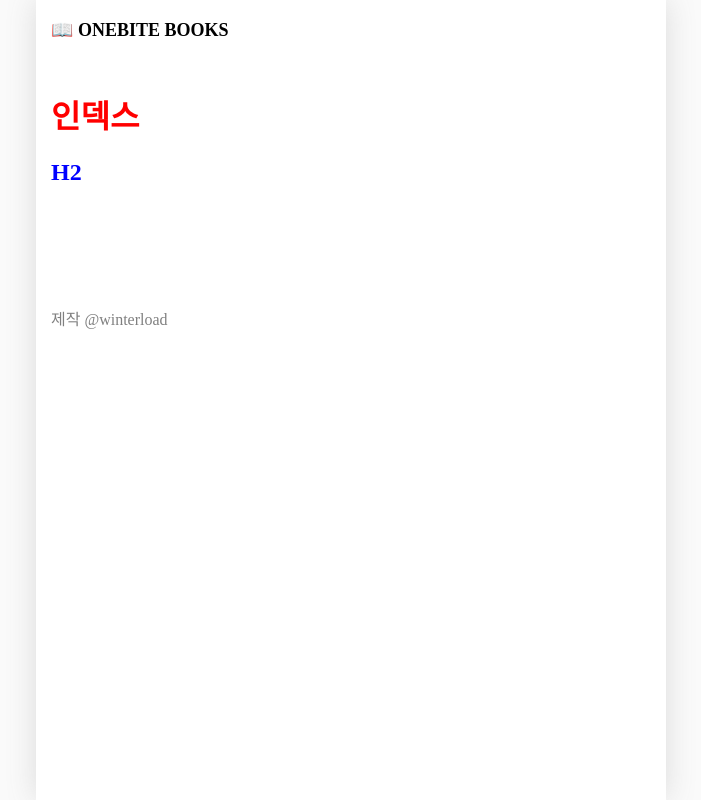
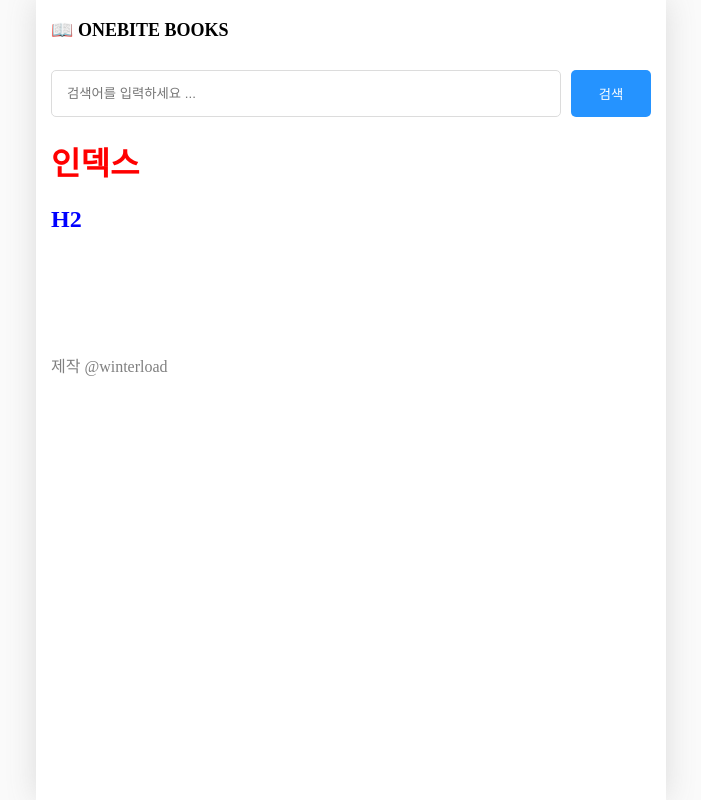
Before and after one commit to junsoo22/onebite-next.js, a Next.js app: page / in a window 1280 px wide. Shown: the whole page, without its empty margins (289-990 px from the left). Built offline with nearby package versions, Linux system fonts and the light colour scheme.

Commit message:
Feat: 페이지별 레이아웃 설정하기

```diff
--- /dev/null
+++ b/src/components/searchable-layout.module.css
@@ -0,0 +1,21 @@
+.searchbar_container {
+  display: flex;
+  gap: 10px;
+  margin-bottom: 20px;
+}
+
+.searchbar_container > input {
+  flex: 1;
+  padding: 15px;
+  border-radius: 5px;
+  border: 1px solid rgb(220, 220, 220);
+}
+
+.searchbar_container > button {
+  width: 80px;
+  border-radius: 5px;
+  border: none;
+  background-color: rgb(37, 147, 255);
+  color: white;
+  cursor: pointer;
+}
--- /dev/null
+++ b/src/components/searchable-layout.tsx
@@ -0,0 +1,45 @@
+import { useRouter } from "next/router";
+import { ReactNode, useEffect, useState } from "react";
+import style from "./searchable-layout.module.css";
+
+export default function SearchableLayout({
+  children,
+}: {
+  children: ReactNode;
+}) {
+  const [search, setSearch] = useState("");
+  const router = useRouter();
+  const q = router.query.q as string;
+
+  useEffect(() => {
+    setSearch(q || "");
+  }, [q]);
+
+  const onChangeSearch = (e: React.ChangeEvent<HTMLInputElement>) => {
+    setSearch(e.target.value);
+  };
+
+  const onSubmit = () => {
+    if (!search || q === search) return;
+    router.push(`/search?q=${search}`);
+  };
+
+  const onKeyDown = (e: React.KeyboardEvent<HTMLInputElement>) => {
+    if (e.key === "Enter") {
+      onSubmit();
+    }
+  };
+  return (
+    <div>
+      <div className={style.searchbar_container}>
+        <input
+          placeholder="검색어를 입력하세요 ..."
+          onChange={onChangeSearch}
+          onKeyDown={onKeyDown}
+        />
+        <button onClick={onSubmit}>검색</button>
+      </div>
+      {children}
+    </div>
+  );
+}
--- a/src/pages/_app.tsx
+++ b/src/pages/_app.tsx
@@ -1,13 +1,24 @@
 import GlobalLayout from "@/components/global-layout";
 import "@/styles/globals.css";
+import { NextPage } from "next";
 import type { AppProps } from "next/app";
+import { Component, ReactNode } from "react";
 
-export default function App({ Component, pageProps }: AppProps) {
+type NextPageWithLayout = NextPage & {
+  getLayout?: (page: ReactNode) => ReactNode;
+};
+
+export default function App({
+  Component,
+  pageProps,
+}: AppProps & {
+  Component: NextPageWithLayout;
+}) {
+  const getLayout = Component.getLayout ?? ((page: ReactNode) => page);
+
   return (
     <>
-      <GlobalLayout>
-        <Component {...pageProps} />
-      </GlobalLayout>
+      <GlobalLayout>{getLayout(<Component {...pageProps} />)}</GlobalLayout>
     </>
   );
 }
--- a/src/pages/index.tsx
+++ b/src/pages/index.tsx
@@ -1,5 +1,7 @@
 //CSS Module
+import SearchableLayout from "@/components/searchable-layout";
 import style from "./index.module.css";
+import { ReactNode } from "react";
 
 export default function Home() {
   return (
@@ -9,3 +11,7 @@
     </>
   );
 }
+
+Home.getLayout = (page: ReactNode) => {
+  return <SearchableLayout>{page}</SearchableLayout>;
+};
```
Also changed, not shown: src/pages/search/index.tsx (+6 -1 lines).
